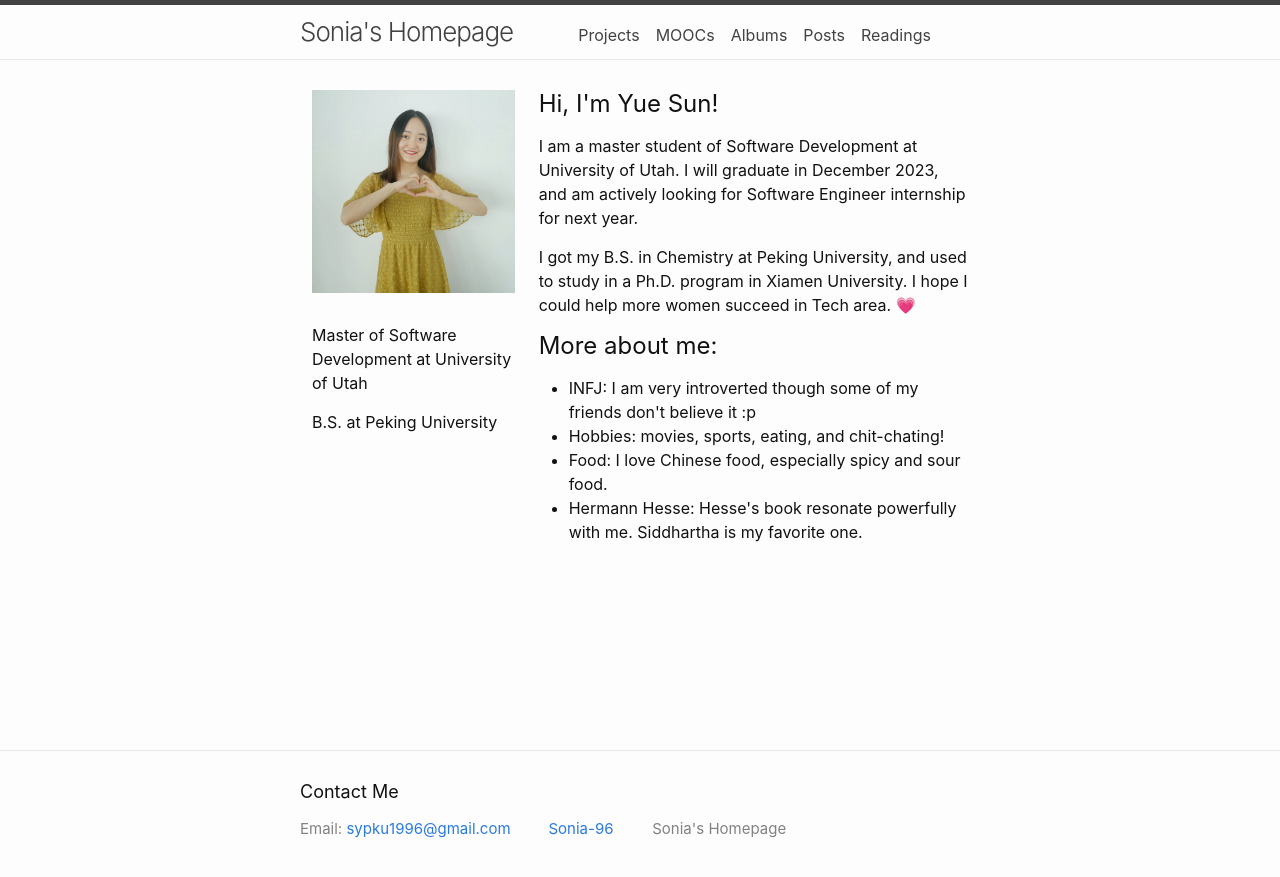
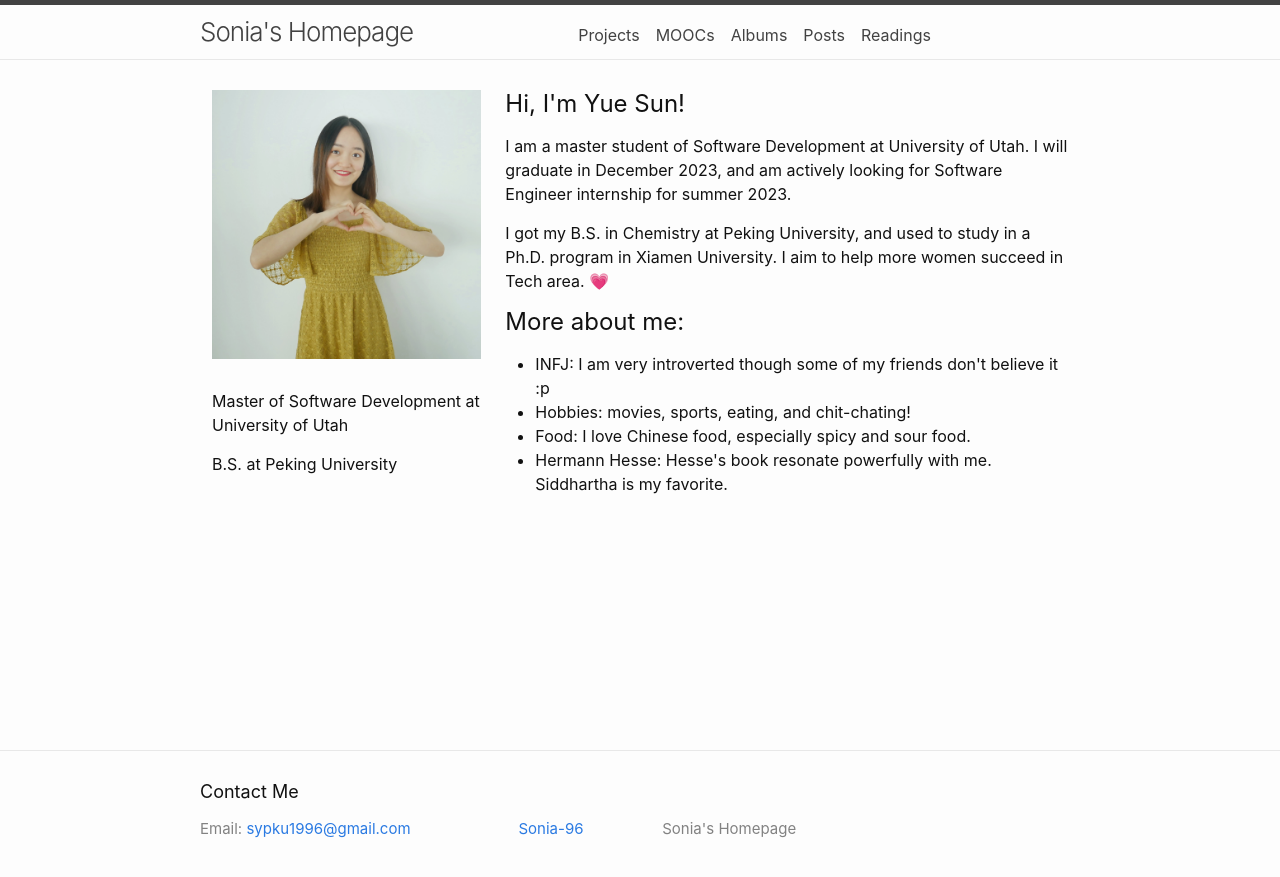
Before and after one commit to Sonia-96/Sonia-96.github.io, a Jekyll site: the page built from index.html, in a window 1280 px wide. Shown: the top 877 px of the page. Built offline with Jekyll 4.4.1, drawn with Linux system fonts in a browser that asks for light colours.

Commit message:
update main page & default layout

```diff
--- a/assets/main.css
+++ b/assets/main.css
@@ -70,8 +70,8 @@ pre > code { border: 0; padding-right: 0; padding-left: 0; }
 
 /** Wrapper */
 .wrapper {
-    max-width: -webkit-calc(800px - (30px * 2));
-    max-width: calc(800px - (30px * 2));
+    max-width: -webkit-calc(1000px - (30px * 2));
+    max-width: calc(1000px - (30px * 2));
     margin-right: auto;
     margin-left: auto;
     padding-right: 30px;
@@ -120,15 +120,6 @@ table td { border: 1px solid #e8e8e8; }
     border-bottom-color:#424242;
 }
 
-/* .site-nav { float: right; line-height: 54px; }
-
-.site-nav .nav-trigger { display: none; }
-
-.site-nav .menu-icon { display: none; }
-
-.site-nav .page-link { color: #111; line-height: 1.5; }
-
-.site-nav .page-link:not(:last-child) { margin-right: 20px; } */
 
 @media screen and (max-width: 600px) { .site-nav { position: absolute; top: 9px; right: 15px; background-color: #fdfdfd; border: 1px solid #e8e8e8; border-radius: 5px; text-align: right; } .site-nav label[for="nav-trigger"] { display: block; float: right; width: 36px; height: 36px; z-index: 2; cursor: pointer; } .site-nav .menu-icon { display: block; float: right; width: 36px; height: 26px; line-height: 0; padding-top: 10px; text-align: center; } .site-nav .menu-icon > svg { fill: #424242; } .site-nav input ~ .trigger { clear: both; display: none; } .site-nav input:checked ~ .trigger { display: block; padding-bottom: 5px; } .site-nav .page-link { display: block; padding: 5px 10px; margin-left: 20px; } .site-nav .page-link:not(:last-child) { margin-right: 0; } }
 
--- a/index.html
+++ b/index.html
@@ -20,9 +20,9 @@ layout: default
                 <h4>Hi, I'm Yue Sun!</h4>
                 <div>
                     <p> I am a master student of Software Development at University of Utah. I will graduate in December
-                        2023, and am actively looking for Software Engineer internship for next year.
+                        2023, and am actively looking for Software Engineer internship for summer 2023.
                     <p> I got my B.S. in Chemistry at Peking University, and used to study in a Ph.D. program in Xiamen
-                        University. I hope I could help more women succeed in Tech area. &#128151;</p>
+                        University. I aim to help more women succeed in Tech area. &#128151;</p>
                 </div>
                 <div>
                     <h4>More about me:</h4>
@@ -30,7 +30,7 @@ layout: default
                         <li>INFJ: I am very introverted though some of my friends don't believe it :p</li>
                         <li>Hobbies: movies, sports, eating, and chit-chating!</li>
                         <li>Food: I love Chinese food, especially spicy and sour food. </li>
-                        <li>Hermann Hesse: Hesse's book resonate powerfully with me. Siddhartha is my favorite one. </li>
+                        <li>Hermann Hesse: Hesse's book resonate powerfully with me. Siddhartha is my favorite. </li>
                     </ul>
                 </div>
             </div>
```
